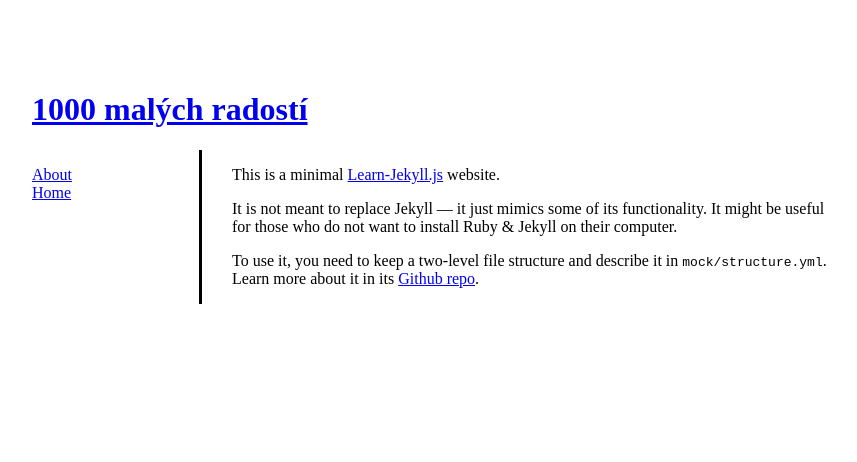
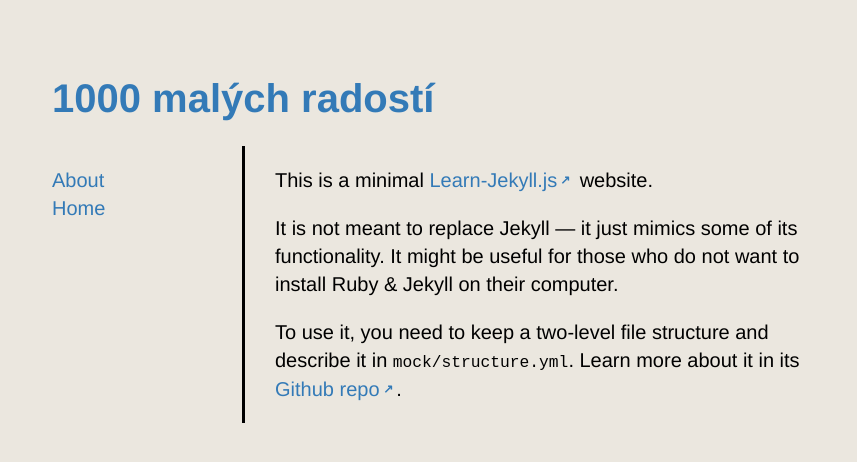
Before and after one commit to danielalunackova/learn-jekyll, a Jekyll site: the page built from about.md, in a window 1280 px wide. Shown: the top 462 px of the page, without its empty margins (208-1065 px from the left). Built offline with Jekyll 4.4.1, drawn with Linux system fonts in a browser that asks for light colours.

Commit message:
design-skuska

```diff
--- a/_config.yml
+++ b/_config.yml
@@ -1,32 +1,23 @@
 # Welcome to Jekyll!
-#
-# This config file is meant for settings that affect your whole blog, values
-# which you are expected to set up once and rarely edit after that. If you find
-# yourself editing this file very often, consider using Jekyll's data files
-# feature for the data you need to update frequently.
-#
-# For technical reasons, this file is *NOT* reloaded automatically when you use
-# 'bundle exec jekyll serve'. If you change this file, please restart the server process.
-
 # Site settings
-# These are used to personalize your new site. If you look in the HTML files,
-# you will see them accessed via {{ site.title }}, {{ site.email }}, and so on.
-# You can create any custom variable you would like, and they will be accessible
-# in the templates via {{ site.myvariable }}.
-title: 1000 malých radostí
-email: your-email@domain.com
-description: > # this means to ignore newlines until "baseurl:"
-  Write an awesome description for your new site here. You can edit this
-  line in _config.yml. It will appear in your document head meta (for
-  Google search results) and in your feed.xml site description.
-baseurl: "/learn-jekyll" # the subpath of your site, e.g. /blog
-url: "https://jan-martinek.github.io/learn-jekyll" # the base hostname & protocol for your site, e.g. http://example.com
+title: "1000 malých radostí"
+description: ""
+baseurl: ""
+url: "http://alixedi.github.io"
 
 # Build settings
 markdown: kramdown
-gems:
-  - jekyll-feed
-exclude:
-  - Gemfile
-  - Gemfile.lock
-  - mock/*
+permalink: pretty
+highlighter: pygments
+paginate: 3
+
+# Links
+links:
+  - title: "o nás"
+    url: /about
+  - title: "náš cieľ"
+    url: http://twitter.com/alixedi
+  - title: "TOP10"
+    url: http://github.com/alixedi
+  - title: "kontakty"
+    url: /feed.xml
--- a/css/style.css
+++ b/css/style.css
@@ -25,3 +25,64 @@ nav ul {
 	list-style-type: none;
 	padding: 0;
 }
+html { font-size: 100%; }
+
+* {
+  box-sizing: inherit;
+}
+
+html {
+  box-sizing: border-box;
+}
+
+body {
+  margin: 0;
+  font: 125% / 1.4 'Helvetica', 'Arial', sans-serif;
+  background-color: #ebe7df;
+}
+
+a {
+  color: #337ab7;
+  text-decoration: none;
+}
+
+a[href^="http"]::after {
+  content: ' ↗';
+  border-bottom: 0;
+  display: inline-block;
+  font-weight: bold;
+  transform: scale(0.6);
+}
+
+a:not([class]):hover,
+a:not([class]):active {
+  border-bottom: 1px solid;
+}
+
+abbr[title] {
+  border-bottom: 1px dotted;
+  cursor: help;
+  text-decoration: none;
+}
+
+section:not(:last-of-type) {
+  margin-bottom: 2em;
+}
+
+img {
+  display: block;
+  height: auto;
+  max-width: 100%;
+}
+
+h1, .as-h1 {
+  font-size: 2em;
+  margin: 0 0 20px;
+}
+
+pre {
+  background-color: #27d141;
+  border: 3px solid rgba(0, 0, 0, 0.1);
+  padding: 20px;
+  overflow: auto;
+}
```
